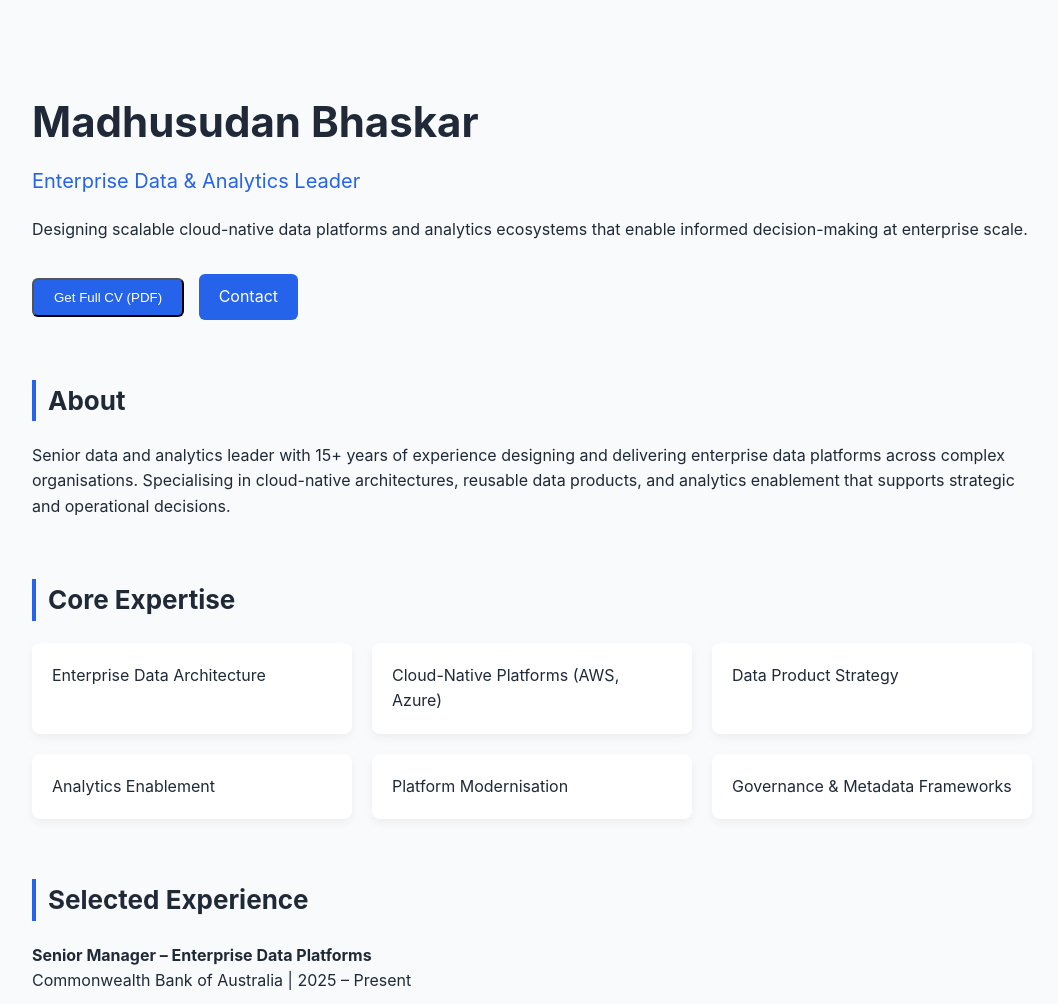
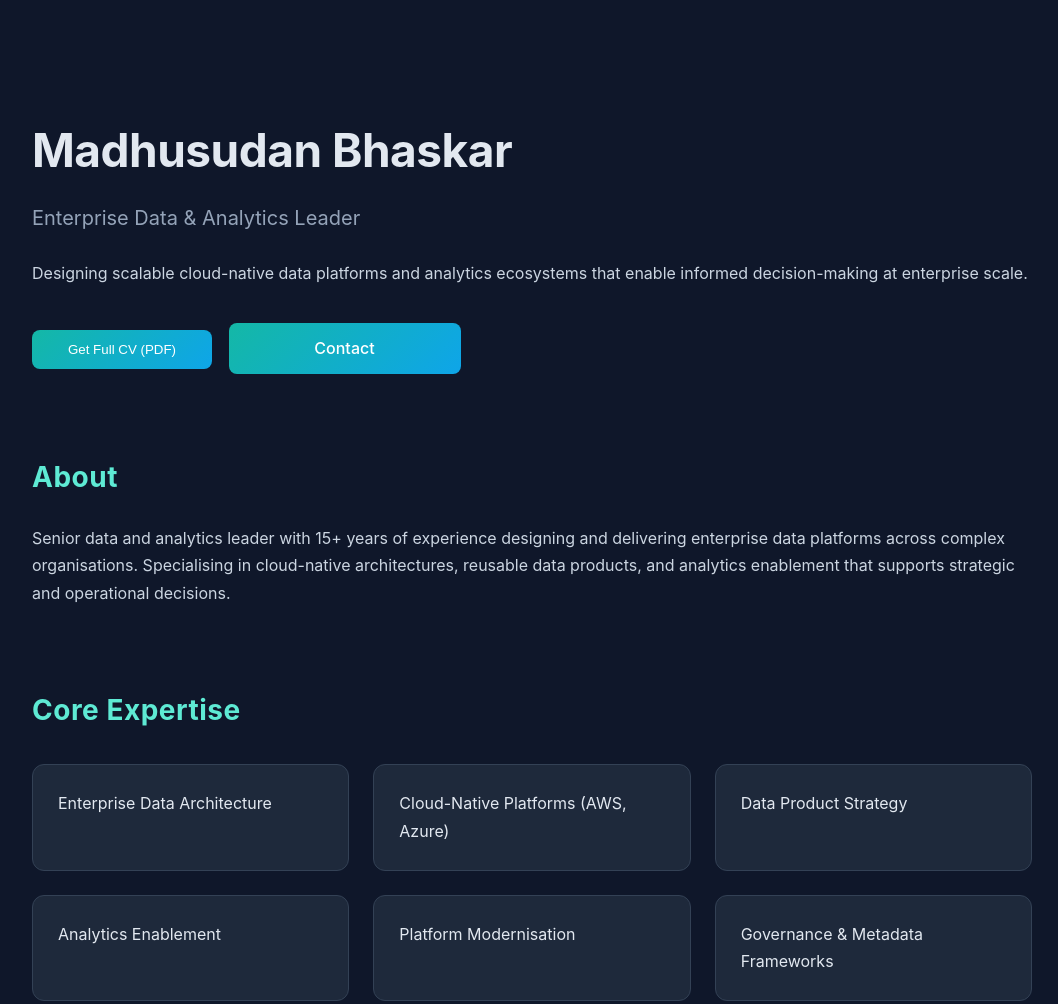
Before and after one commit to madhub2908/madhub2908.github.io, a plain HTML site: page index.html in a window 1280 px wide. Shown: the top 1004 px of the page, without its empty margins (108-1166 px from the left). Drawn offline with Linux system fonts and the light colour scheme.

Commit message:
Update index.html
Colour scheme change

```diff
--- a/index.html
+++ b/index.html
@@ -8,58 +8,97 @@
 body {
     margin: 0;
     font-family: -apple-system, BlinkMacSystemFont, "Segoe UI", Roboto, sans-serif;
-    background: #f9fafc;
-    color: #1f2937;
-    line-height: 1.6;
+    background: #0f172a;
+    color: #e2e8f0;
+    line-height: 1.7;
 }
+
+/* Layout */
 .container {
     max-width: 1000px;
     margin: auto;
-    padding: 60px 20px;
+    padding: 80px 20px;
 }
+
+/* Headings */
 h1 {
-    font-size: 42px;
-    margin-bottom: 10px;
+    font-size: 46px;
+    margin-bottom: 12px;
+    letter-spacing: -0.5px;
 }
+
 h2 {
-    margin-top: 60px;
-    font-size: 26px;
-    border-left: 4px solid #2563eb;
-    padding-left: 12px;
+    margin-top: 80px;
+    font-size: 28px;
+    color: #5eead4;
+    letter-spacing: 0.5px;
 }
+
 .subtitle {
     font-size: 20px;
-    color: #2563eb;
-    margin-bottom: 20px;
+    color: #94a3b8;
+    margin-bottom: 25px;
 }
+
+/* Buttons */
 .button {
     display: inline-block;
-    padding: 10px 20px;
-    background: #2563eb;
+    padding: 12px 26px;
+    min-width: 180px;
+    text-align: center;
+    background: linear-gradient(135deg, #14b8a6, #0ea5e9);
     color: white;
     text-decoration: none;
-    border-radius: 6px;
-    margin-right: 10px;
-    margin-top: 15px;
+    border-radius: 8px;
+    margin-right: 12px;
+    margin-top: 20px;
+    font-weight: 500;
+    border: none;
+    cursor: pointer;
+    transition: all 0.3s ease;
 }
+
+.button:hover {
+    transform: translateY(-3px);
+    box-shadow: 0 8px 25px rgba(20,184,166,0.4);
+}
+
+/* Grid */
 .grid {
     display: grid;
-    grid-template-columns: repeat(auto-fit, minmax(250px, 1fr));
-    gap: 20px;
-    margin-top: 20px;
+    grid-template-columns: repeat(auto-fit, minmax(260px, 1fr));
+    gap: 24px;
+    margin-top: 30px;
 }
+
 .card {
-    background: white;
-    padding: 20px;
-    border-radius: 8px;
-    box-shadow: 0 4px 10px rgba(0,0,0,0.05);
+    background: #1e293b;
+    padding: 25px;
+    border-radius: 12px;
+    transition: 0.3s ease;
+    border: 1px solid #334155;
 }
+
+.card:hover {
+    transform: translateY(-6px);
+    border-color: #14b8a6;
+}
+
+/* Section spacing */
+p {
+    color: #cbd5e1;
+}
+
+/* Footer */
 .footer {
     text-align: center;
-    margin-top: 80px;
+    margin-top: 100px;
+    padding: 40px 0;
     font-size: 14px;
-    color: #6b7280;
+    color: #64748b;
+    border-top: 1px solid #1e293b;
 }
+
 </style>
 </head>
 <body>
```
